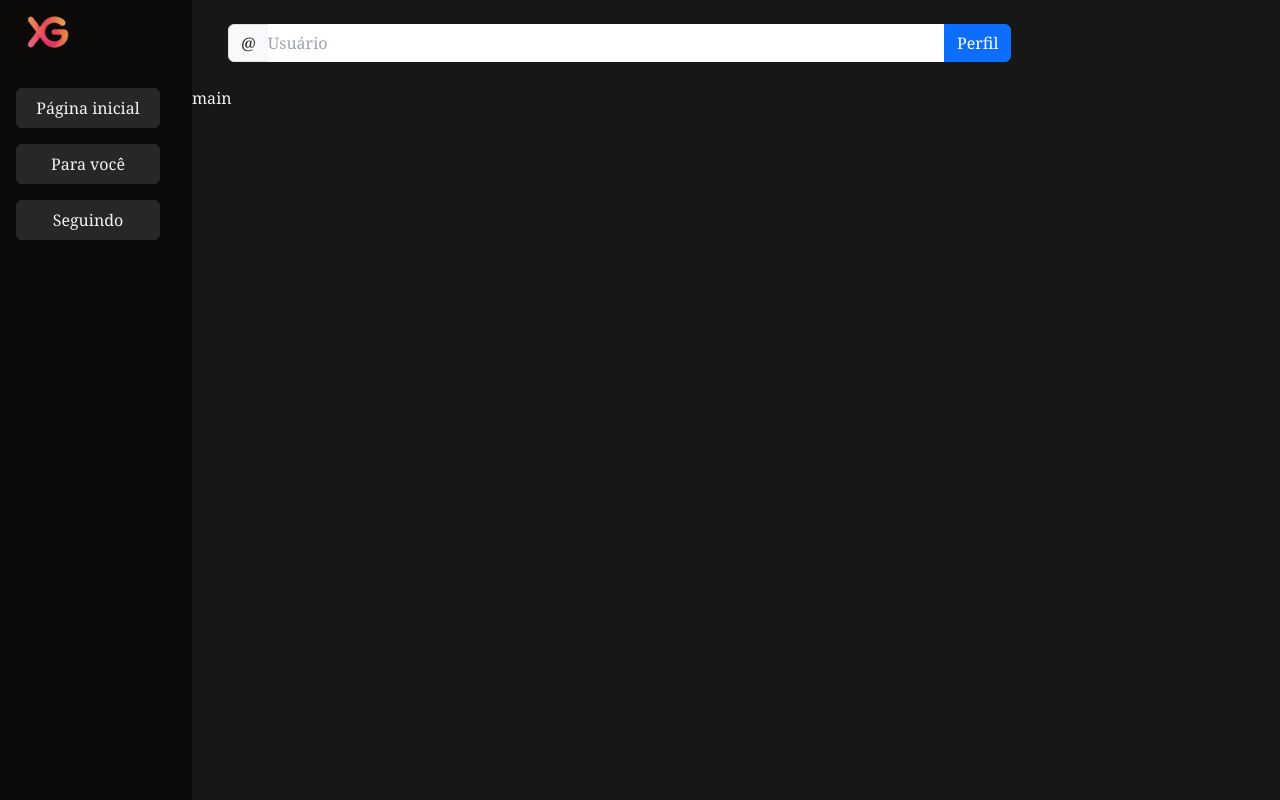
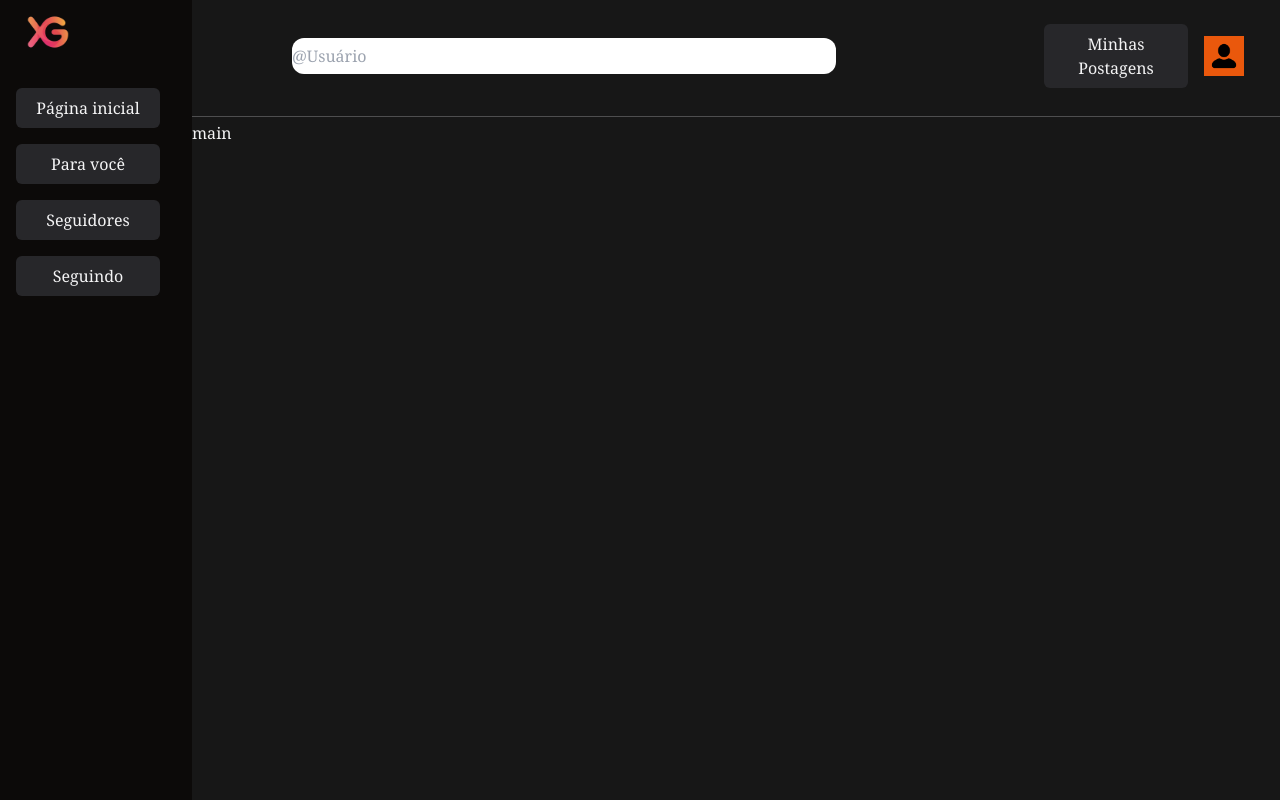
Before and after one commit to joguirod/Xgommi, a website: page frontend/src/index.html in a window 1280 px wide. Drawn offline with nearby package versions, Linux system fonts and the light colour scheme.

Commit message:
buscar+telas+perfil

```diff
--- a/frontend/src/index.html
+++ b/frontend/src/index.html
@@ -11,25 +11,33 @@
 
 <body class=" bg-neutral-900">
     <div class="h-screen flex">
-        <aside class="text-zinc-100 font-serif w-48 bg-stone-950">
+        <aside class="w-48 bg-stone-950">
             <img src="removed.ico" alt="Favicon Image" class=" -mt-4 w-24 h-24">
             <button type="button" class="justify-center m-3 ml-7 mt-2 flex w-36 text-zinc-100 font-serif p-2 bg-zinc-800 rounded-md">Página inicial</button>
             <button type="button" class="justify-center m-3 ml-7 mt-2 flex w-36 text-zinc-100 font-serif p-2 bg-zinc-800 rounded-md">Para você</button>
+            <button type="button" class="justify-center m-3 ml-7 mt-2 flex w-36 text-zinc-100 font-serif p-2 bg-zinc-800 rounded-md">Seguidores</button>
             <button type="button" class="justify-center m-3 ml-7 mt-2 flex w-36 text-zinc-100 font-serif p-2 bg-zinc-800 rounded-md">Seguindo</button>
         </aside>
         <main class="text-zinc-100 font-serif flex-1">
         <header class="">
             <nav class="bg-neutral-900 p-4">
                 <form class="container-fluid">
-                  <div class="input-group flex items-center">
-                    <span class="input-group-text bg-neutral-900" id="basic-addon1">@</span>
-                    <input type="text" class=" text-neutral-900 w-2/3 rounded-md" placeholder="Usuário" aria-label="Usuário" aria-describedby="basic-addon1">
-                    <button type="button" class="mr-auto btn btn-primary">Perfil</button>
-                  </div>
+                    <div class="flex items-center ">
+                        <div class="input-group flex-grow">
+                            <input type="text" class="ml-16  text-neutral-900 w-2/3 rounded-xl h-9" placeholder="@Usuário" aria-label="Usuário" aria-describedby="basic-addon1">
+                        </div>
+                        <div class="flex items-center space-x-4">
+                            <button type="button" class="justify-center flex w-36 text-zinc-100 font-serif p-2 bg-zinc-800 rounded-md">Minhas Postagens</button>
+                            <button type="button" class="bg-orange-600 flex w-10 h-10">
+                                <img src="avatar.ico" alt="Perfil" class="flex w-10 h-10">
+                            </button>
+                        </div>
                 </form>
               </nav>
         </header>
-    main</main>
+        <hr class="border-t border-zinc-100 my-1">
+    main
+    </main>
    </div>
 
 
```
Also changed, not shown: frontend/src/avatar.ico (added), frontend/src/output.css.
